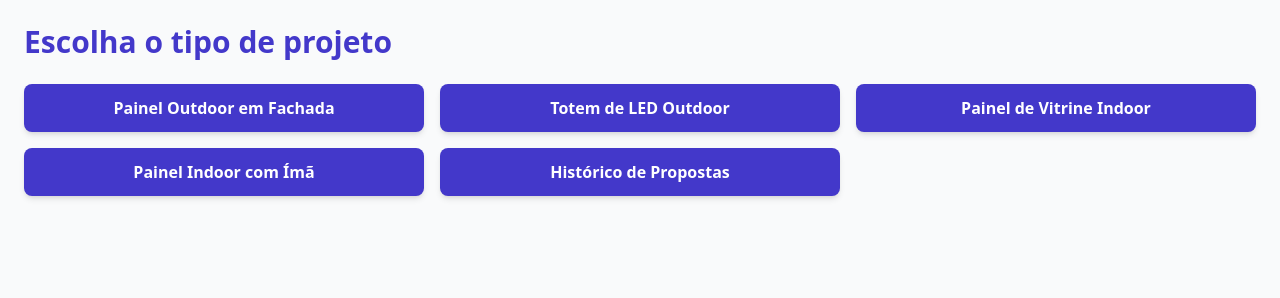
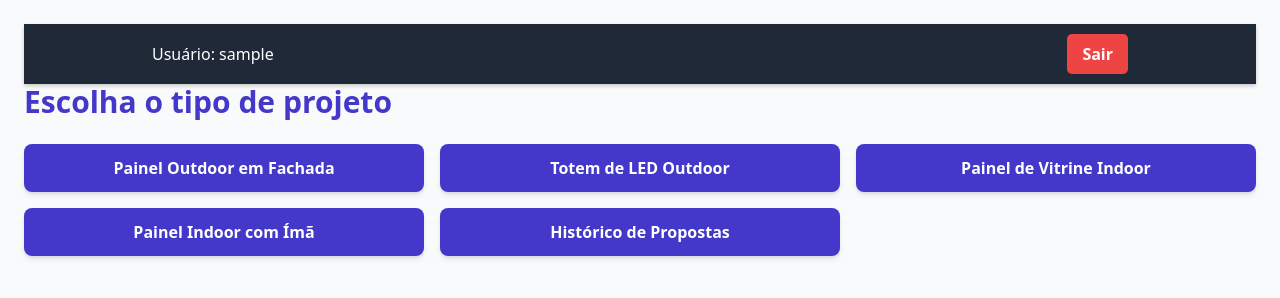
Before and after one commit to williammelo56/SITE-ORCAMENTO, a website: page index.html in a window 1280 px wide. Drawn offline with Linux system fonts and the light colour scheme; sample sign-in values are in the browser's storage.

Commit message:
Add files via upload

```diff
--- a/index.html
+++ b/index.html
@@ -7,15 +7,33 @@
   <title>Via Painéis - Orçamentos</title>
   <link rel="stylesheet" href="style.css" />
 
+  <style>
+    #user-header {
+        position: sticky; top: 0; left: 0; width: 100%;
+        background-color: #1f2937; color: white;
+        padding: 10px 20px; z-index: 1000;
+        box-shadow: 0 2px 4px rgba(0,0,0,0.2);
+    }
+    #user-header .container {
+        display: flex; justify-content: space-between; align-items: center;
+        max-width: 1200px; margin: 0 auto;
+    }
+    #user-header #logout-button {
+        background-color: #ef4444; color: white; border: none;
+        padding: 8px 15px; border-radius: 5px; cursor: pointer; font-weight: bold;
+    }
+    #user-header #logout-button:hover { background-color: #dc2626; }
+    #user-header.hidden { display: none !important; }
+  </style>
 
 </head>
-<header id="user-header" class="hidden">
-    <div class="container">
+<body class="p-6 bg-gray-50" data-modulo="index"> <header id="user-header" class="hidden">
+    <div class="container" style="max-width: 1024px; padding: 0 1.5rem; margin: 0 auto;">
         <span id="user-email"></span>
         <button id="logout-button">Sair</button>
     </div>
-</header>
-<body class="p-6 bg-gray-50">
+  </header>
+
   <h1 class="text-3xl font-bold text-indigo-700 mb-6">Escolha o tipo de projeto</h1>
   <nav class="grid grid-cols-1 md:grid-cols-2 lg:grid-cols-3 gap-4">
     <a href="fachada/fachada.html" class="btn-indigo text-center">Painel Outdoor em Fachada</a>
@@ -23,8 +41,9 @@
     <a href="vitrine/vitrine.html" class="btn-indigo text-center">Painel de Vitrine Indoor</a>
     <a href="parede/parede.html" class="btn-indigo text-center">Painel Indoor com Ímã</a>
     <a href="historico.html" class="btn-indigo text-center bg-gray-600 hover:bg-gray-700">Histórico de Propostas</a>
+  </nav>
 
-  </nav>
+  <script defer src="app.js"></script>
 
 </body>
 </html>
```
